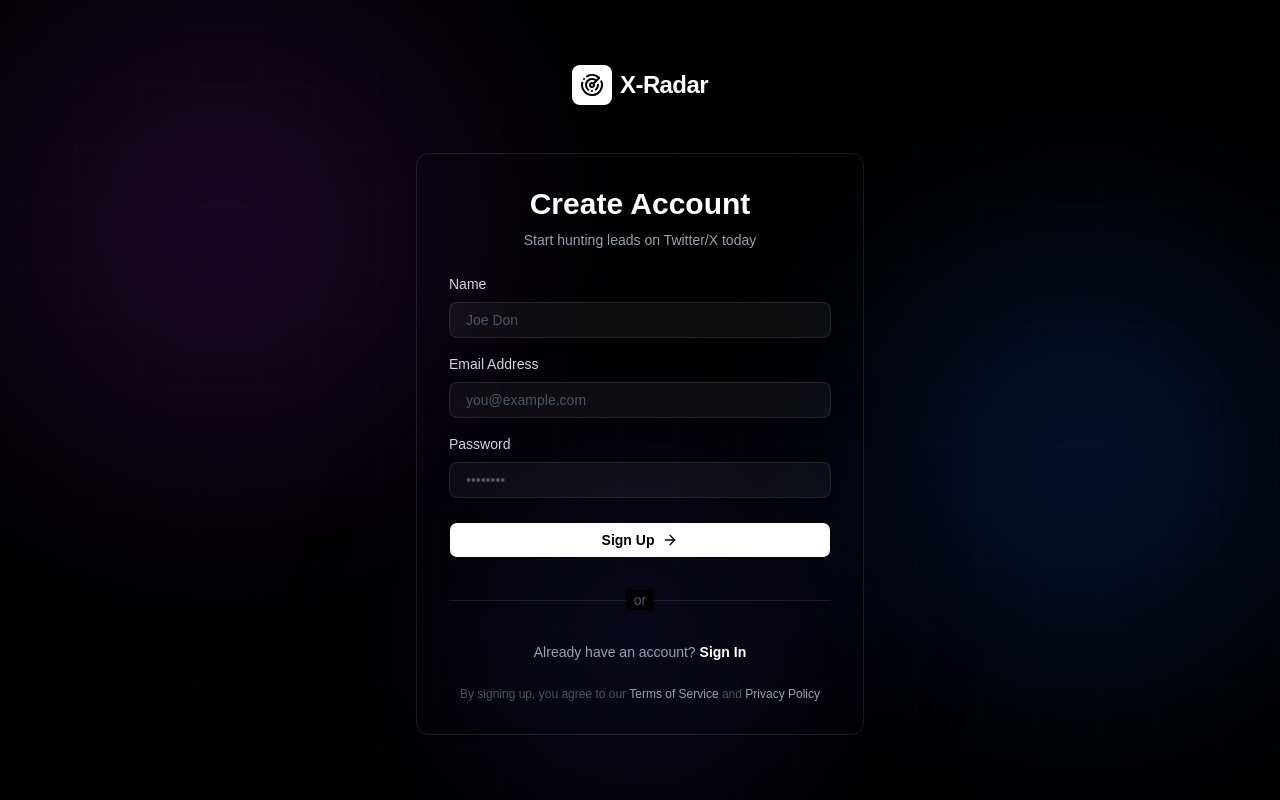
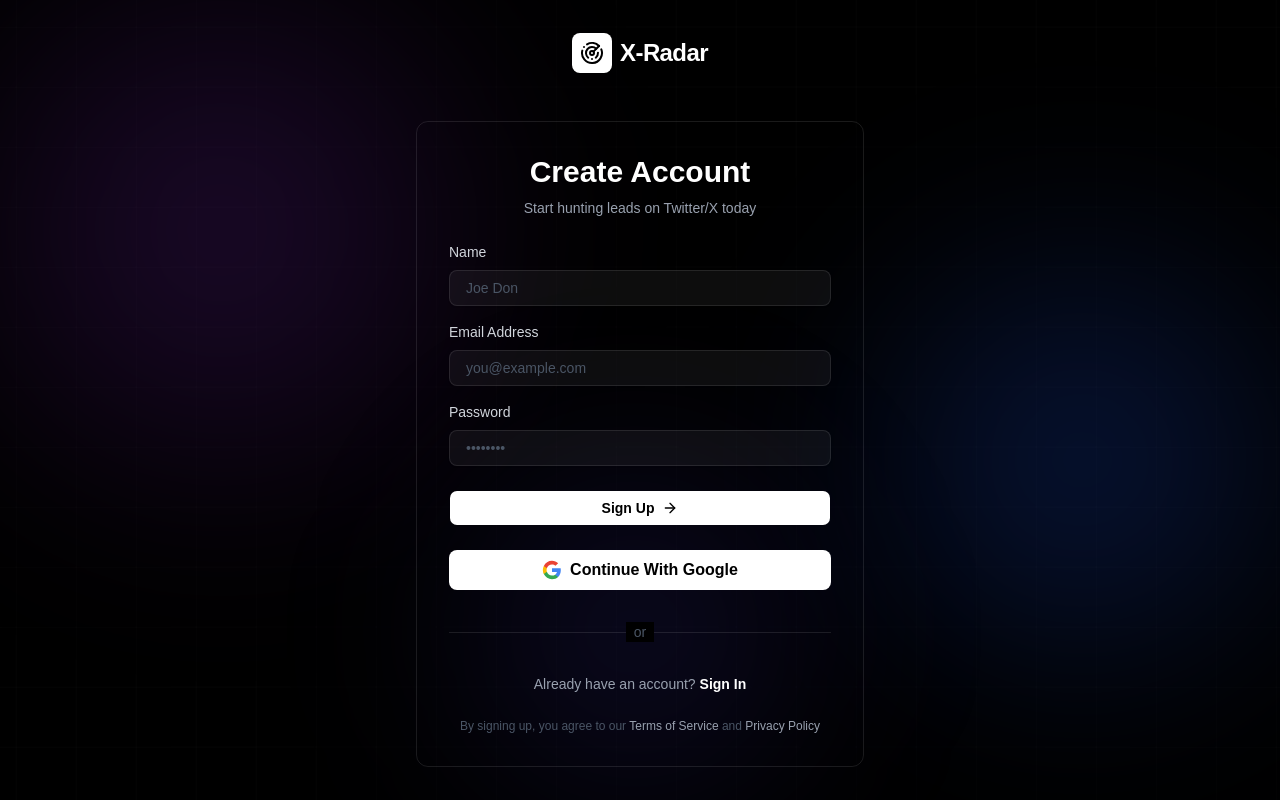
Before and after one commit to athashri-keny/X-Radar, a Next.js app: page /auth/signup in a window 1280 px wide. Built offline with nearby package versions, Linux system fonts and the light colour scheme.

Commit message:
added google login

```diff
--- a/src/app/(app)/auth/login/page.tsx
+++ b/src/app/(app)/auth/login/page.tsx
@@ -71,6 +71,21 @@ e.preventDefault()
   }
 
 
+
+  const handleGoogleLogin = async() => {
+    console.log("Clicked!!");
+
+    try {
+       setloading(true)
+      await signIn('google' , {callbackUrl: '/dashboard'})
+      toast.success("Successfully login with google!")
+    } catch (error) {
+      console.log("Error while loggin in with google " , error)
+      setloading(false)
+    } finally {
+      setloading(false)
+    }
+  }
 
   return (
     <div className="relative min-h-screen bg-black overflow-hidden">
@@ -148,6 +163,8 @@ e.preventDefault()
                 />
               </motion.div>
 
+
+
 {error && (
   <p className="text-red-400 text-sm text-center">{error}</p>
 )}
@@ -162,6 +179,22 @@ e.preventDefault()
               </motion.div>
             </form>
 
+
+ <button
+  type="button"
+  onClick={handleGoogleLogin}
+  disabled={loading}
+  className='w-full py-2 bg-white text-black hover:bg-gray-100 font-semibold rounded-lg flex items-center justify-center gap-2 transition'
+>
+  <svg xmlns="http://www.w3.org/2000/svg" viewBox="0 0 24 24" className="w-5 h-5">
+    <path d="M22.56 12.25c0-.78-.07-1.53-.2-2.25H12v4.26h5.92c-.26 1.37-1.04 2.53-2.21 3.31v2.77h3.57c2.08-1.92 3.28-4.74 3.28-8.09z" fill="#4285F4"/>
+    <path d="M12 23c2.97 0 5.46-.98 7.28-2.66l-3.57-2.77c-.98.66-2.23 1.06-3.71 1.06-2.86 0-5.29-1.93-6.16-4.53H2.18v2.84C3.99 20.53 7.7 23 12 23z" fill="#34A853"/>
+    <path d="M5.84 14.09c-.22-.66-.35-1.36-.35-2.09s.13-1.43.35-2.09V7.07H2.18C1.43 8.55 1 10.22 1 12s.43 3.45 1.18 4.93l3.66-2.84z" fill="#FBBC05"/>
+    <path d="M12 5.38c1.62 0 3.06.56 4.21 1.64l3.15-3.15C17.45 2.09 14.97 1 12 1 7.7 1 3.99 3.47 2.18 7.07l3.66 2.84c.87-2.6 3.3-4.53 6.16-4.53z" fill="#EA4335"/>
+  </svg>
+  {loading ? "Loading..." : "Continue With Google"}
+</button>
+
             {/* Divider */}
             <motion.div variants={itemVariants} className="relative py-2">
               <div className="absolute inset-0 flex items-center">
@@ -171,6 +204,7 @@ e.preventDefault()
                 <span className="px-2 bg-black text-gray-600">or</span>
               </div>
             </motion.div>
+
 
             {/* Signup Link */}
             <motion.div variants={itemVariants} className="text-center">
--- a/src/app/(app)/auth/signup/page.tsx
+++ b/src/app/(app)/auth/signup/page.tsx
@@ -12,6 +12,8 @@ import axios from 'axios'
 import { toast } from 'sonner'
 import { useRouter } from 'next/navigation'
 import signupSchema from '@/Schemas/SignupSchema'
+import { signIn } from 'next-auth/react'
+
 
 export default function SignupPage() {
 
@@ -77,6 +79,33 @@ export default function SignupPage() {
 
 
 
+  const handleGoogleLogin = async() => {
+    console.log("Clicked!!");
+
+    try {
+       setloading(true)
+      await signIn('google' , {callbackUrl: '/dashboard'})
+      toast.success("Successfully login with google!")
+    } catch (error) {
+      console.log("Error while loggin in with google " , error)
+      setloading(false)
+    } finally {
+      setloading(false)
+    }
+  }
+
+  const handleXLogin = async () => {
+  try {
+    setloading(true)
+    await signIn('twitter', { callbackUrl: '/dashboard' })
+    toast.success("Successfully logged in with X!")
+  } catch (error) {
+    console.log("Error while logging in with X", error)
+    setloading(false)
+  } finally {
+    setloading(false)
+  }
+}
 
   return (
     <div className="relative min-h-screen bg-black overflow-hidden">
@@ -188,6 +217,24 @@ export default function SignupPage() {
               </motion.div>
             </form>
 
+{/* Google button — outside the form */}
+<motion.div variants={itemVariants}>
+ <button
+  type="button"
+  onClick={handleGoogleLogin}
+  disabled={loading}
+  className='w-full py-2 bg-white text-black hover:bg-gray-100 font-semibold rounded-lg flex items-center justify-center gap-2 transition'
+>
+  <svg xmlns="http://www.w3.org/2000/svg" viewBox="0 0 24 24" className="w-5 h-5">
+    <path d="M22.56 12.25c0-.78-.07-1.53-.2-2.25H12v4.26h5.92c-.26 1.37-1.04 2.53-2.21 3.31v2.77h3.57c2.08-1.92 3.28-4.74 3.28-8.09z" fill="#4285F4"/>
+    <path d="M12 23c2.97 0 5.46-.98 7.28-2.66l-3.57-2.77c-.98.66-2.23 1.06-3.71 1.06-2.86 0-5.29-1.93-6.16-4.53H2.18v2.84C3.99 20.53 7.7 23 12 23z" fill="#34A853"/>
+    <path d="M5.84 14.09c-.22-.66-.35-1.36-.35-2.09s.13-1.43.35-2.09V7.07H2.18C1.43 8.55 1 10.22 1 12s.43 3.45 1.18 4.93l3.66-2.84z" fill="#FBBC05"/>
+    <path d="M12 5.38c1.62 0 3.06.56 4.21 1.64l3.15-3.15C17.45 2.09 14.97 1 12 1 7.7 1 3.99 3.47 2.18 7.07l3.66 2.84c.87-2.6 3.3-4.53 6.16-4.53z" fill="#EA4335"/>
+  </svg>
+  {loading ? "Loading..." : "Continue With Google"}
+</button>
+</motion.div>
+
             {/* Divider */}
             <motion.div variants={itemVariants} className="relative py-2">
               <div className="absolute inset-0 flex items-center">
@@ -196,7 +243,9 @@ export default function SignupPage() {
               <div className="relative flex justify-center text-sm">
                 <span className="px-2 bg-black text-gray-600">or</span>
               </div>
+
             </motion.div>
+
 
             {/* Login Link */}
             <motion.div variants={itemVariants} className="text-center">
--- a/src/app/api/auth/[...nextauth]/options.ts
+++ b/src/app/api/auth/[...nextauth]/options.ts
@@ -20,12 +20,12 @@ export const authOptions: NextAuthOptions = {
             clientId: process.env.GOOGLE_CLIENT_ID!,
             clientSecret: process.env.GOOGLE_CLIENT_SECRET!,
           allowDangerousEmailAccountLinking: true // This ensures users who start with credentials can later add Google sign-in, or vice versa
+        }),
+        TwitterProvider({
+            clientId: process.env.TWITER_CLIENT_ID!,
+            clientSecret: process.env.TWITER_CLIENT_SECRET!
+        }),
 
-        }),
-        // TwitterProvider({
-        //     clientId: process.env.TWITER_CLIENT_ID!,
-        //     clientSecret: process.env.TWITER_CLIENT_SECRET!
-        // }),
         CredentialsProvider({
             name: "Credentials",
             credentials: {
@@ -33,9 +33,11 @@ export const authOptions: NextAuthOptions = {
                 password: {label: "Password" , type: 'password' , placeholder: "Enter your password"},
                 AutoLoginToken: {label: "Auto login token" , type: 'text'}
             },
+
+            // authorize() is ONLY for Credentials login
            async authorize(credentials: any):Promise<any> {
             await DBConnect()
-              console.log("1. authorize called", credentials?.email)
+            //   console.log("1. authorize called", credentials?.email)
             // for normal login
           try {
                 if(credentials?.email && credentials.password) {
@@ -92,7 +94,7 @@ export const authOptions: NextAuthOptions = {
 
     // callbacks are functions that run during auth
     callbacks: {
-        // if user clicks on signin
+    // if the user directly clicks on google login in signup then this will run
         async signIn({account , profile}) {
 
             if (account?.provider === 'google') {
--- a/src/models/user.ts
+++ b/src/models/user.ts
@@ -26,11 +26,11 @@ const UserSchema = new Schema<User>({
     },
     password: {
         type: String,
-        required: [true , "Passsword is requireed!"]
+        required: false
     },
     verifycode: {
         type: String,
-        required: [true , "Verifycode is required!"]
+        required: false
     },
     isVerifiedEmail: {
         type: Boolean,
```
